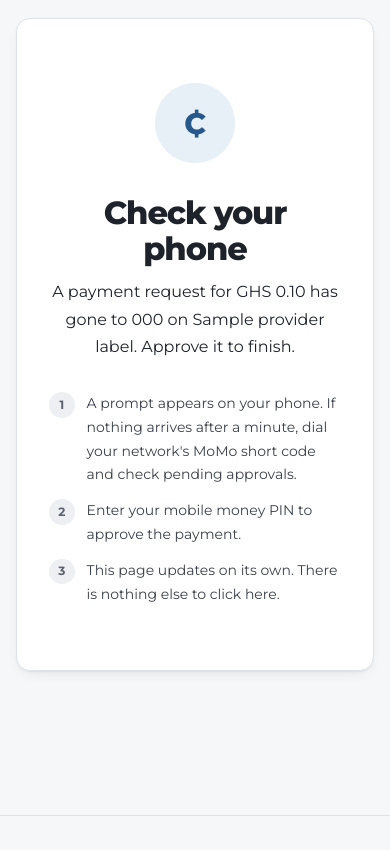
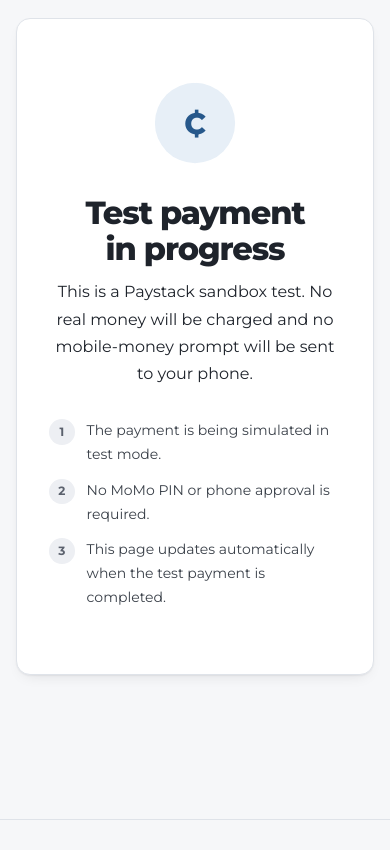
Before and after one commit to Kofiadutwum/My-Business-Card-, a Flask app: template app/templates/billing/pending.html in a window 390 px wide. Shown: the part 203-1053 px from the top of the page. Run offline with Flask 3, Linux system fonts and the light colour scheme; tables that the repository leaves empty hold one stand-in row (values such as "Sample post"); the template is opened without the code that fills it: values that come from a table or form of the project are taken from there, most other values are stand-ins (such as "Sample title", 1, 10 or a date in 2020); some libraries are stand-ins or nearby versions.

Commit message:
Clarify sandbox mobile money payment status

```diff
--- a/app/templates/billing/pending.html
+++ b/app/templates/billing/pending.html
@@ -1,21 +1,45 @@
 {% extends "dashboard/_shell.html" %}
 
-{% block title %}Waiting for your approval — {{ config.SITE_NAME }}{% endblock %}
+{% block title %}
+  {% if config.PAYMENT_SANDBOX %}
+    Test payment &mdash; {{ config.SITE_NAME }}
+  {% else %}
+    Waiting for your approval &mdash; {{ config.SITE_NAME }}
+  {% endif %}
+{% endblock %}
 
 {% block console %}
 <div class="panel waiting enter" data-poll-url="{{ url_for('billing.status', reference=payment.reference) }}">
-  <div class="waiting-mark is-waiting" data-poll-mark aria-hidden="true">₵</div>
+  <div class="waiting-mark is-waiting" data-poll-mark aria-hidden="true">&#8373;</div>
 
-  <h1>Check your phone</h1>
+  <h1>
+    {% if config.PAYMENT_SANDBOX %}
+      Test payment in progress
+    {% else %}
+      Check your phone
+    {% endif %}
+  </h1>
+
   <p data-poll-status>
-    A payment request for {{ payment.amount_minor | pesewas }} has gone to
-    {{ payment.momo_phone }} on {{ provider_label }}. Approve it to finish.
+    {% if config.PAYMENT_SANDBOX %}
+      This is a Paystack sandbox test. No real money will be charged and no
+      mobile-money prompt will be sent to your phone.
+    {% else %}
+      A payment request for {{ payment.amount_minor | pesewas }} has gone to
+      {{ payment.momo_phone }} on {{ provider_label }}. Approve it to finish.
+    {% endif %}
   </p>
 
   <ol class="waiting-steps">
-    <li>A prompt appears on your phone. If nothing arrives after a minute, dial your network's MoMo short code and check pending approvals.</li>
-    <li>Enter your mobile money PIN to approve the payment.</li>
-    <li>This page updates on its own. There is nothing else to click here.</li>
+    {% if config.PAYMENT_SANDBOX %}
+      <li>The payment is being simulated in test mode.</li>
+      <li>No MoMo PIN or phone approval is required.</li>
+      <li>This page updates automatically when the test payment is completed.</li>
+    {% else %}
+      <li>A prompt appears on your phone. If nothing arrives after a minute, dial your network's MoMo short code and check pending approvals.</li>
+      <li>Enter your mobile money PIN to approve the payment.</li>
+      <li>This page updates on its own. There is nothing else to click here.</li>
+    {% endif %}
   </ol>
 
   <div hidden data-poll-fallback>
```
